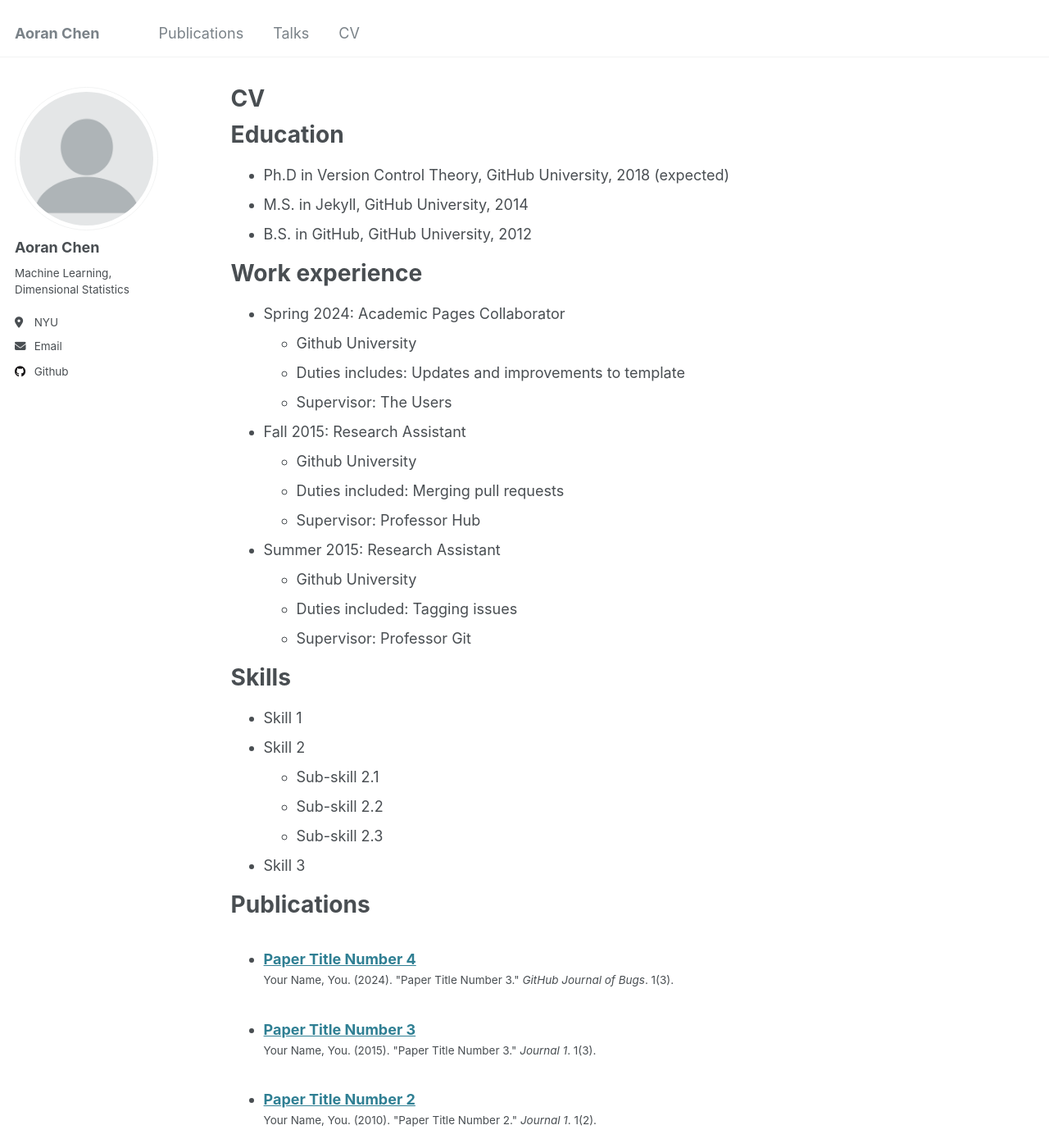
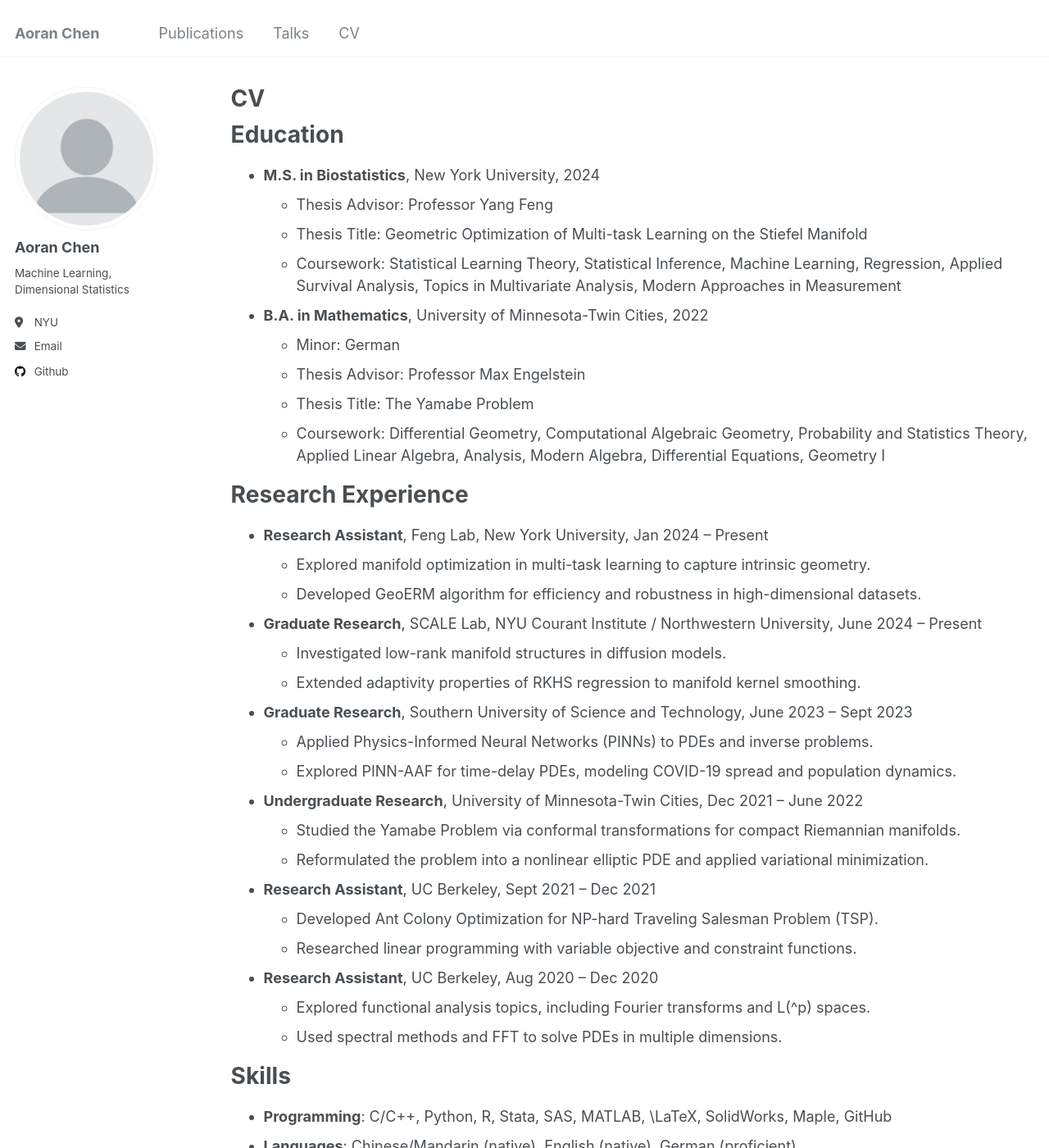
Before and after one commit to samohtaerg/samohtaerg.github.io, a Jekyll site: the page built from _pages/cv.md, in a window 1280 px wide and 1400 px high. Shown: the whole window at 82% size. Built offline with Jekyll 4.4.1, drawn with Linux system fonts in a browser that asks for light colours; some of the changed text lies outside the part shown.

Commit message:
Update cv.md

```diff
--- a/_pages/cv.md
+++ b/_pages/cv.md
@@ -11,54 +11,73 @@ redirect_from:
 
 Education
 ======
-* Ph.D in Version Control Theory, GitHub University, 2018 (expected)
-* M.S. in Jekyll, GitHub University, 2014
-* B.S. in GitHub, GitHub University, 2012
+* **M.S. in Biostatistics**, New York University, 2024
+  - Thesis Advisor: Professor Yang Feng
+  - Thesis Title: Geometric Optimization of Multi-task Learning on the Stiefel Manifold
+  - Coursework: Statistical Learning Theory, Statistical Inference, Machine Learning, Regression, Applied Survival Analysis, Topics in Multivariate Analysis, Modern Approaches in Measurement
 
-Work experience
+* **B.A. in Mathematics**, University of Minnesota-Twin Cities, 2022
+  - Minor: German
+  - Thesis Advisor: Professor Max Engelstein
+  - Thesis Title: The Yamabe Problem
+  - Coursework: Differential Geometry, Computational Algebraic Geometry, Probability and Statistics Theory, Applied Linear Algebra, Analysis, Modern Algebra, Differential Equations, Geometry I
+
+Research Experience
 ======
-* Spring 2024: Academic Pages Collaborator
-  * Github University
-  * Duties includes: Updates and improvements to template
-  * Supervisor: The Users
+* **Research Assistant**, Feng Lab, New York University, Jan 2024 – Present
+  - Explored manifold optimization in multi-task learning to capture intrinsic geometry.
+  - Developed GeoERM algorithm for efficiency and robustness in high-dimensional datasets.
 
-* Fall 2015: Research Assistant
-  * Github University
-  * Duties included: Merging pull requests
-  * Supervisor: Professor Hub
+* **Graduate Research**, SCALE Lab, NYU Courant Institute / Northwestern University, June 2024 – Present
+  - Investigated low-rank manifold structures in diffusion models.
+  - Extended adaptivity properties of RKHS regression to manifold kernel smoothing.
 
-* Summer 2015: Research Assistant
-  * Github University
-  * Duties included: Tagging issues
-  * Supervisor: Professor Git
+* **Graduate Research**, Southern University of Science and Technology, June 2023 – Sept 2023
+  - Applied Physics-Informed Neural Networks (PINNs) to PDEs and inverse problems.
+  - Explored PINN-AAF for time-delay PDEs, modeling COVID-19 spread and population dynamics.
+
+* **Undergraduate Research**, University of Minnesota-Twin Cities, Dec 2021 – June 2022
+  - Studied the Yamabe Problem via conformal transformations for compact Riemannian manifolds.
+  - Reformulated the problem into a nonlinear elliptic PDE and applied variational minimization.
+
+* **Research Assistant**, UC Berkeley, Sept 2021 – Dec 2021
+  - Developed Ant Colony Optimization for NP-hard Traveling Salesman Problem (TSP).
+  - Researched linear programming with variable objective and constraint functions.
+
+* **Research Assistant**, UC Berkeley, Aug 2020 – Dec 2020
+  - Explored functional analysis topics, including Fourier transforms and L\(^p\) spaces.
+  - Used spectral methods and FFT to solve PDEs in multiple dimensions.
 
 Skills
 ======
-* Skill 1
-* Skill 2
-  * Sub-skill 2.1
-  * Sub-skill 2.2
-  * Sub-skill 2.3
-* Skill 3
+* **Programming**: C/C++, Python, R, Stata, SAS, MATLAB, \LaTeX, SolidWorks, Maple, GitHub
+* **Languages**: Chinese/Mandarin (native), English (native), German (proficient)
+* **Other Skills**: Computational fluid dynamics (CFD), advanced mathematical modeling
 
 Publications
 ======
-  <ul>{% for post in site.publications reversed %}
-    {% include archive-single-cv.html %}
-  {% endfor %}</ul>
+<ul>
+  <li>Chen, Aoran. "A Variational Approach to the Yamabe Problem." <a href="https://arxiv.org/abs/2309.02397">arXiv:2309.02397</a>, 2023.</li>
+  <li>Chen, Aoran, Hao Tan, Yiyue Zhu. "Ant Colony Optimization Algorithm and Its Application." CAMMIC 2022.</li>
+  <li>Geometric Multi-Task Learning on the Stiefel Manifold: Geometry-Aware Representations (Manuscript in Preparation)</li>
+</ul>
 
-Talks
+Activities and Leadership
 ======
-  <ul>{% for post in site.talks reversed %}
-    {% include archive-single-talk-cv.html  %}
-  {% endfor %}</ul>
+* **Student Research Symposium**, NYU Biostatistics, 2024
+  - Presented on Geometric Optimization of Multi-task Learning on the Stiefel Manifold.
 
-Teaching
+* **Mathematics Project at Minnesota (MPM)**, University of Minnesota
+  - Mentor (2022), Presented on Bézout's theorem (2021).
+
+* **UMN Formula SAE Team**
+  - Aerodynamics Subteam Leader, ranked 3rd in the US (2019).
+  - Designed vehicle components, achieving 4th place in Formula SAE Lincoln (2018).
+
+Awards and Honors
 ======
-  <ul>{% for post in site.teaching reversed %}
-    {% include archive-single-cv.html %}
-  {% endfor %}</ul>
+* NYU GPH Biostatistics Master's Thesis Award, 2024
+* Top 20, Harvard-MIT Mathematics Tournament (HMMT), 2016
+* Third Prize, Mathematical Contest in Modeling (MCM), 2016
 
-Service and leadership
-======
-* Currently signed in to 43 different slack teams
+---
```
